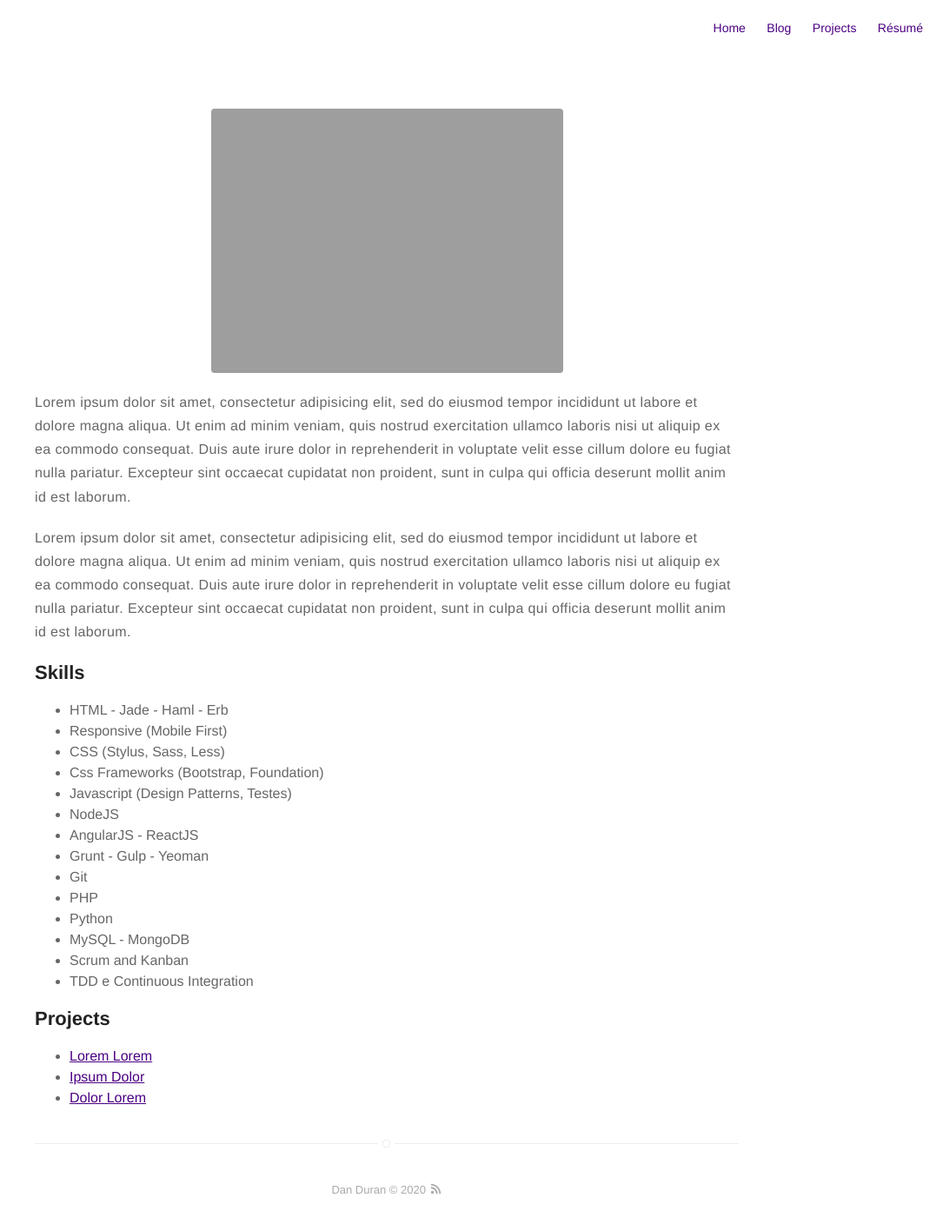
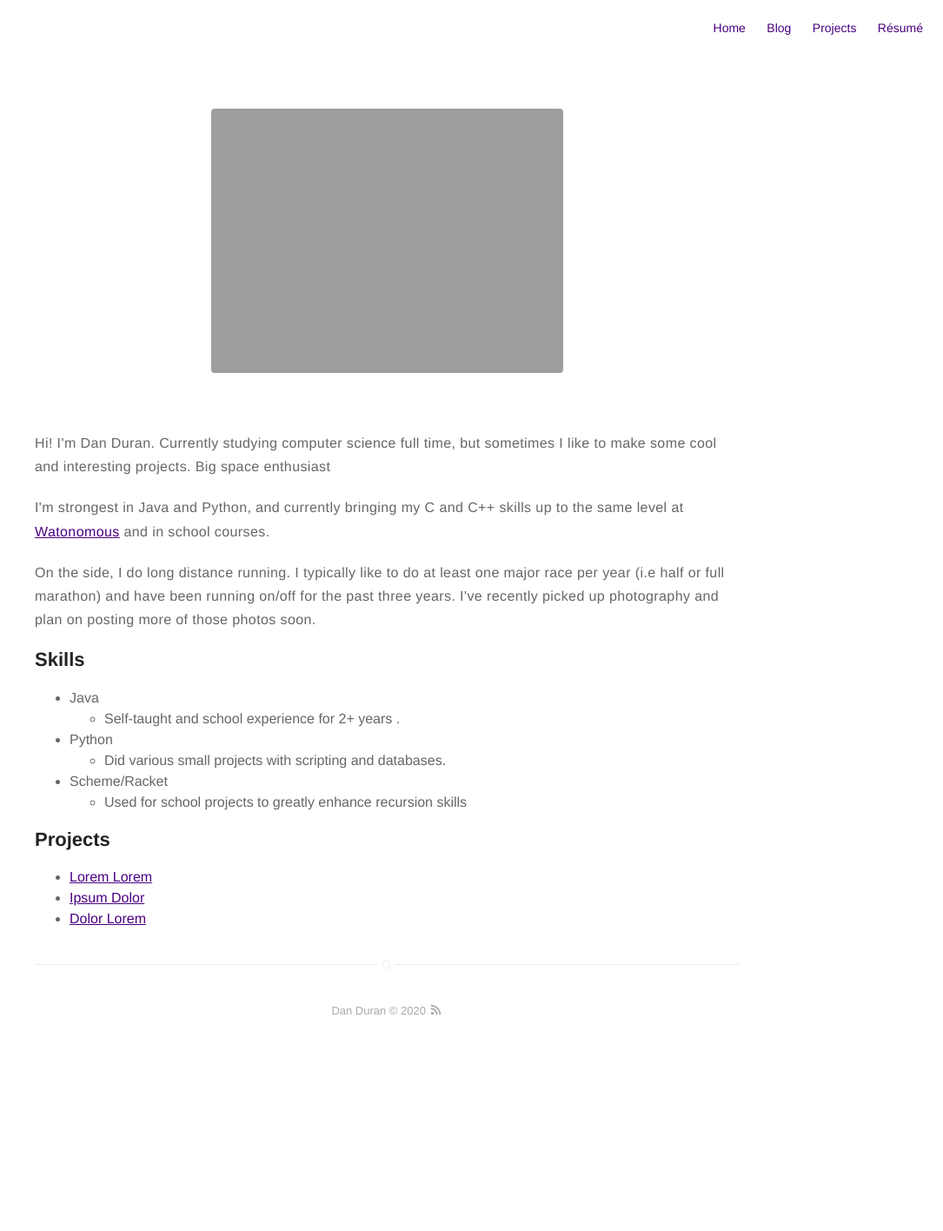
Before and after one commit to fazzrazz/fazzrazz.github.io, a Jekyll site: the page built from about.md, in a window 1280 px wide. Shown: the whole page at 87% size, without its empty margins (195-1280 px from the left). Built offline with Jekyll 4.4.1, drawn with Linux system fonts in a browser that asks for light colours; after the commit the page ends 1210 px from its top, so only the background shows below that.

Commit message:
fixed about me

```diff
--- a/_config.yml
+++ b/_config.yml
@@ -30,7 +30,7 @@ permalink: /:title/
 # if you don't want comments in your posts, leave categories empty
 disqus:
   shortname: mydisqus # enter this from your disqus account
-  categories: [blog, project] # only show disqus for posts that have these categories
+  categories: [] # only show disqus for posts that have these categories
 
 # if you don't have any of social below, comment the line
 facebook: danielduranrojass
--- a/about.md
+++ b/about.md
@@ -2,39 +2,31 @@
 title: About
 layout: page
 ---
+
 ![Profile Image]({{ site.url }}/{{ site.picture }})
 
-<p>Lorem ipsum dolor sit amet, consectetur adipisicing elit, sed do eiusmod
-tempor incididunt ut labore et dolore magna aliqua. Ut enim ad minim veniam,
-quis nostrud exercitation ullamco laboris nisi ut aliquip ex ea commodo
-consequat. Duis aute irure dolor in reprehenderit in voluptate velit esse
-cillum dolore eu fugiat nulla pariatur. Excepteur sint occaecat cupidatat non
-proident, sunt in culpa qui officia deserunt mollit anim id est laborum.</p>
+<br>
 
-<p>Lorem ipsum dolor sit amet, consectetur adipisicing elit, sed do eiusmod
-tempor incididunt ut labore et dolore magna aliqua. Ut enim ad minim veniam,
-quis nostrud exercitation ullamco laboris nisi ut aliquip ex ea commodo
-consequat. Duis aute irure dolor in reprehenderit in voluptate velit esse
-cillum dolore eu fugiat nulla pariatur. Excepteur sint occaecat cupidatat non
-proident, sunt in culpa qui officia deserunt mollit anim id est laborum.</p>
+<p>Hi! I'm Dan Duran. Currently studying computer science full time, but sometimes I like to make some cool and interesting projects. Big space enthusiast</p>
+
+<p>I'm strongest in Java and Python, and currently bringing my C and C++ skills up to the same level at <a href="https://www.watonomous.ca/">Watonomous</a> and in school courses.</p>
+
+<p>On the side, I do long distance running. I typically like to do at least one major race per year (i.e half or full marathon) and have been running on/off for the past three years. I've recently picked up photography and plan on posting more of those photos soon. </p>
 
 <h2>Skills</h2>
 
 <ul class="skill-list">
-	<li>HTML - Jade - Haml - Erb</li>
-	<li>Responsive (Mobile First)</li>
-	<li>CSS (Stylus, Sass, Less)</li>
-	<li>Css Frameworks (Bootstrap, Foundation)</li>
-	<li>Javascript (Design Patterns, Testes)</li>
-	<li>NodeJS</li>
-	<li>AngularJS - ReactJS</li>
-	<li>Grunt - Gulp - Yeoman</li>
-	<li>Git</li>
-	<li>PHP</li>
-	<li>Python</li>
-	<li>MySQL - MongoDB</li>
-	<li>Scrum and Kanban</li>
-	<li>TDD e Continuous Integration</li>
+	<li>Java
+	<ul>
+	<li> Self-taught and school experience for 2+ years .</li>
+	</ul></li>
+	<li>Python
+	<ul><li> Did various small projects with scripting and databases. </li></ul>
+		</li>
+	<li>Scheme/Racket
+	<ul><li> Used for school projects to greatly enhance recursion skills</li></ul>
+	</li>
+
 </ul>
 
 <h2>Projects</h2>
```
Also changed, not shown: _posts/2016-01-23-indigo-jekyll-theme.markdown (deleted, +0 -35 lines), 8 other files.
